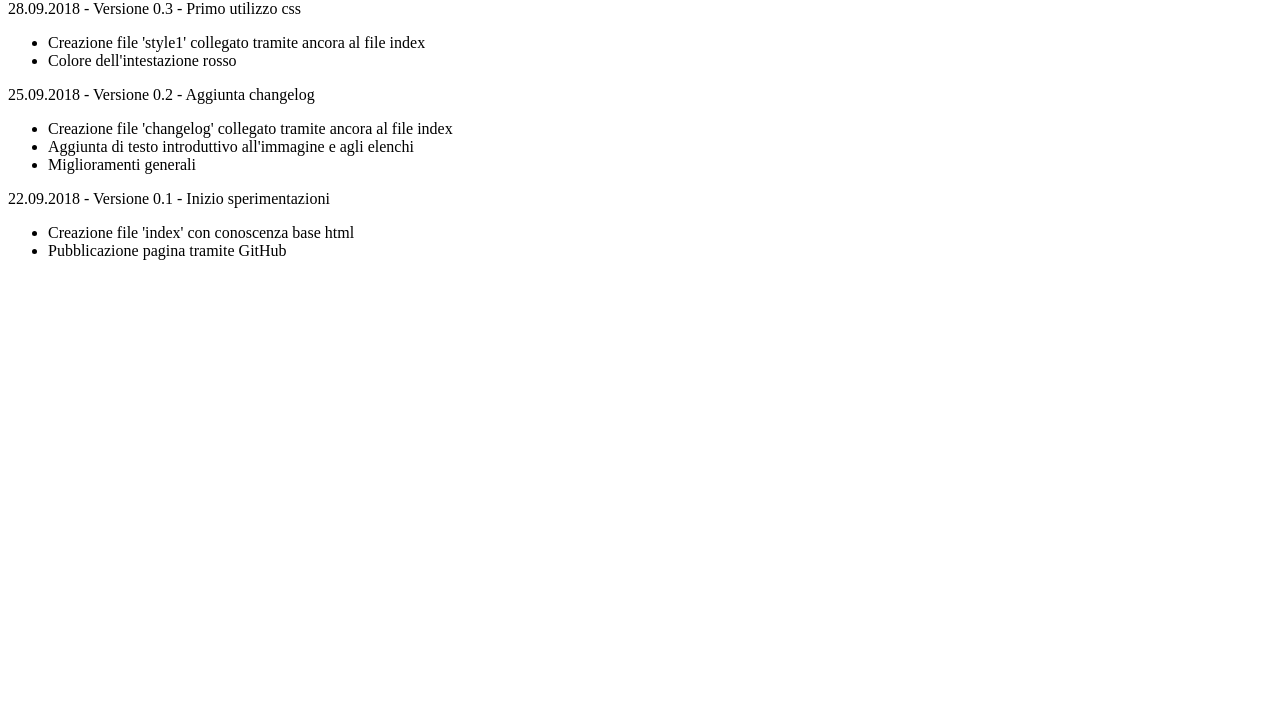
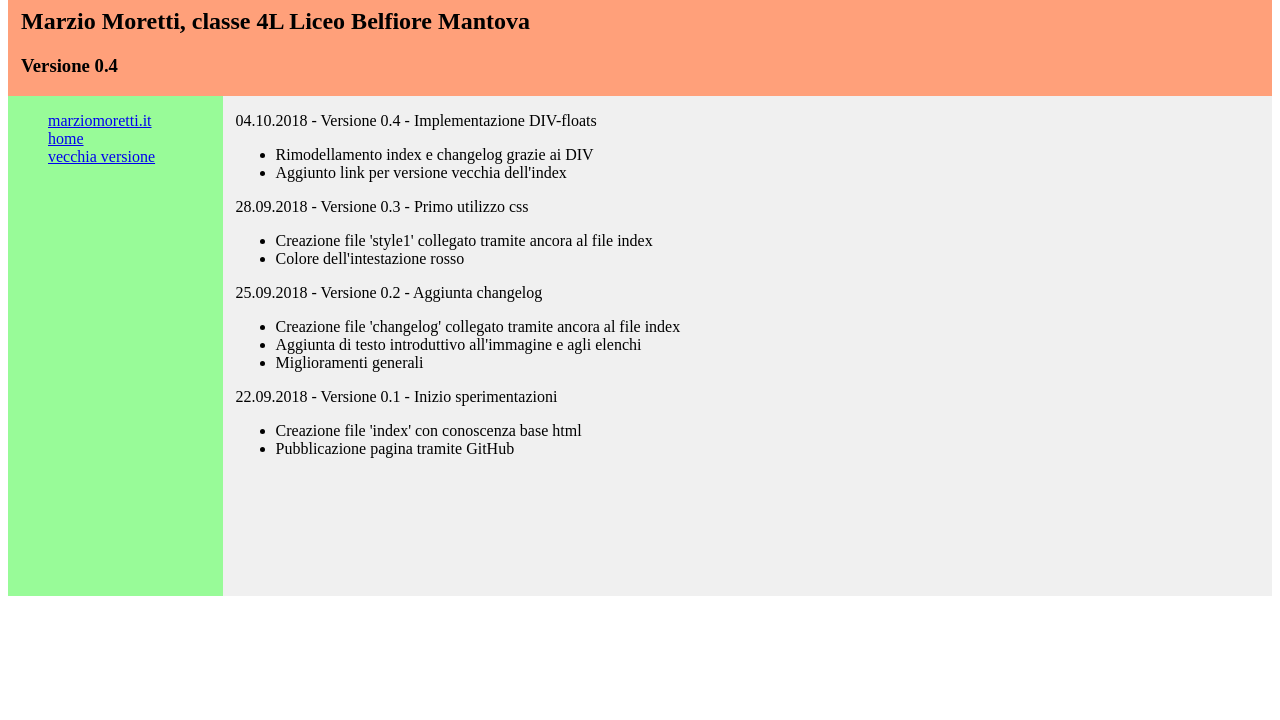
Before and after one commit to marmor13/marmor13.github.io, a plain HTML site: page changelog.html in a window 1280 px wide. Shown: the part 80-800 px from the top of the page. Drawn offline with Linux system fonts and the light colour scheme.

Commit message:
rimodellamento index-changelog

```diff
--- a/changelog.html
+++ b/changelog.html
@@ -1,11 +1,22 @@
 <!doctype html>
 <html>
 <head>
+<link href="style1.css" rel="stylesheet" type="text/css">
 <title>Changelog</title>
 <meta charset="utf-8">
 </head>
 <body>
-<h1>Changelog - pagina di prova - Marzio Moretti</h1>
+
+<div class=wrap>
+<h1>Changelog</h1>
+<h2>Marzio Moretti, classe 4L Liceo Belfiore Mantova</h2>
+<h3>Versione 0.4</h3>
+
+<div class=content id=contentChangelog>
+	<p>04.10.2018 - Versione 0.4 - Implementazione DIV-floats<ul>
+	<li>Rimodellamento index e changelog grazie ai DIV</li>
+	<li>Aggiunto link per versione vecchia dell'index</li>
+	</ul></p>
 	<p>28.09.2018 - Versione 0.3 - Primo utilizzo css<ul>
 	<li>Creazione file 'style1' collegato tramite ancora al file index</li>
 	<li>Colore dell'intestazione rosso</li>
@@ -18,5 +29,16 @@
 	<p>22.09.2018 - Versione 0.1 - Inizio sperimentazioni <ul>
 	<li>Creazione file 'index' con conoscenza base html</li>
 	<li>Pubblicazione pagina tramite GitHub</li></ul></p>
+</div>
+
+<aside>
+	<ul>
+	<li><a href="http://www.marziomoretti.it/driver/" target="_blank"> marziomoretti.it</a><br></li>
+	<li><a href="index.html"> home</a><br></li>
+	<li><a href="oldIndex.html" target="_blank"> vecchia versione</a><br></li>
+	</ul>
+</aside>
+
+</div>
 </body>
 </html>
--- a/style1.css
+++ b/style1.css
@@ -1,11 +1,45 @@
-h1{
+.wrap{
+	background-color: lightsalmon;
+	min-width: 650px;
+	margin:auto;
+	overflow:auto;
+}
+
+.wrap h1{
+	padding-left: 13px;
 	color:crimson;
 }
-body{
+
+.wrap h2, h3{
+	padding-left: 13px;
+}
+
+.content{
+	width:82%;
+	float:right;
+	overflow:auto;
+	padding-left:1%;
+}
+
+.content, aside{
+	height:500px;
+}
+
+#contentHome{
 	background-image: url(img/background2.png);
 	background-repeat: repeat, repeat;
 	background-attachment: fixed;
 }
-/*img{
-	border: rgb(10,0,200) solid 3px;   sostituito da snippet interno all'index e relativo ad un'immagine
-}*/
+#contentChangelog{
+	background-color: rgb(240,240,240);
+}
+
+aside{
+	background-color: palegreen;
+	float: left;
+	width:17%;
+}
+
+aside ul{
+	list-style:none;
+}
```
Also changed, not shown: index.html (+21 -7 lines), oldIndex.html (added, +36 -0 lines), 1 other file. Lines whose indentation alone changed are shown as unchanged.
